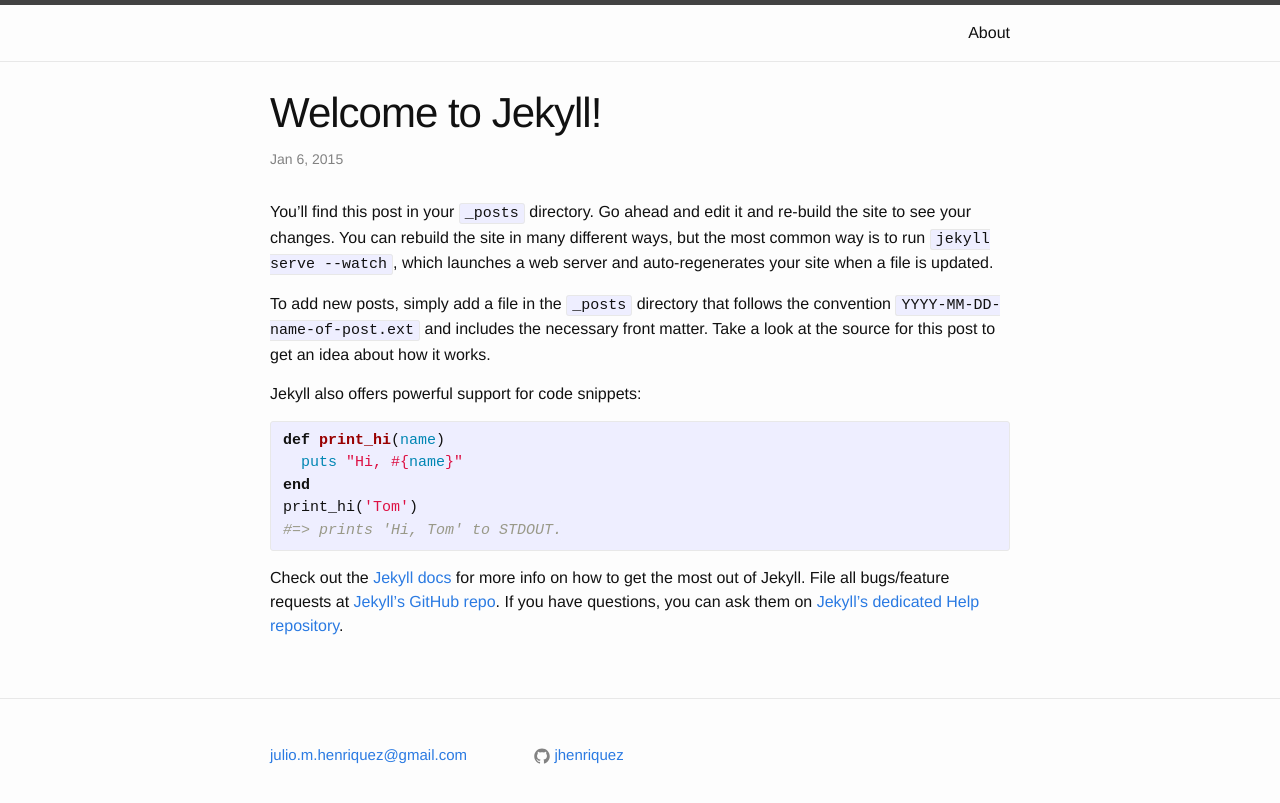
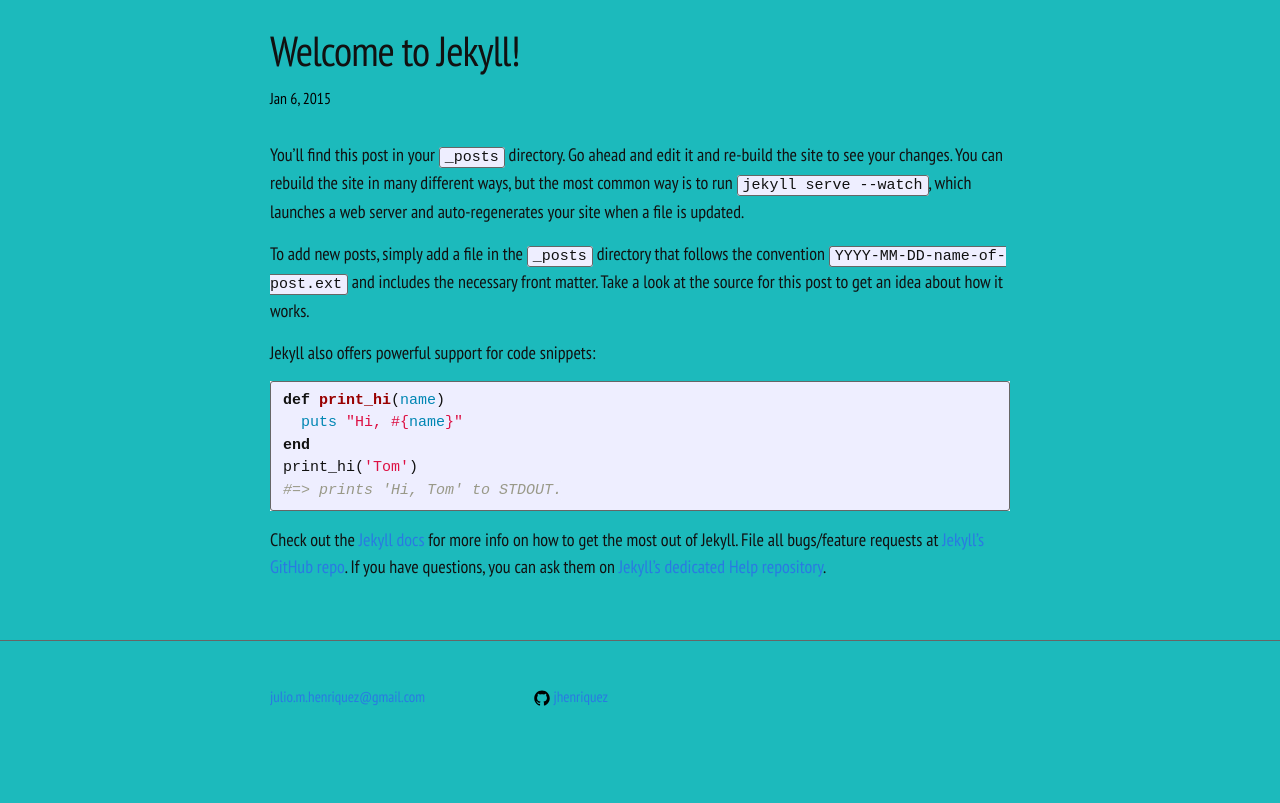
Before and after one commit to jhenriquez/jhenriquez.github.io.old, a Jekyll site: the page built from _posts/2015-01-06-welcome-to-jekyll.markdown, in a window 1280 px wide. Shown: the top 803 px of the page. Built offline with Jekyll 4.4.1, drawn with Linux system fonts in a browser that asks for light colours.

Commit message:
Added minimal changes to the jekyll generated blog pages.

```diff
--- a/_includes/head.html
+++ b/_includes/head.html
@@ -8,4 +8,5 @@
 
     <link rel="stylesheet" href="{{ "/css/main.css" | prepend: site.baseurl }}">
     <link rel="canonical" href="{{ page.url | replace:'index.html','' | prepend: site.baseurl | prepend: site.url }}">
+    <link href='http://fonts.googleapis.com/css?family=PT+Sans+Narrow|Open+Sans+Condensed:300' rel='stylesheet' type='text/css'>
 </head>
--- a/_layouts/default.html
+++ b/_layouts/default.html
@@ -4,8 +4,6 @@
   {% include head.html %}
 
   <body>
-
-    {% include header.html %}
 
     <div class="page-content">
       <div class="wrapper">
--- a/css/main.scss
+++ b/css/main.scss
@@ -6,18 +6,18 @@
 
 
 // Our variables
-$base-font-family: Helvetica, Arial, sans-serif;
-$base-font-size:   16px;
+$base-font-family: 'PT Sans Narrow', sans-serif;
+$base-font-size:   18px;
 $small-font-size:  $base-font-size * 0.875;
 $base-line-height: 1.5;
 
 $spacing-unit:     30px;
 
 $text-color:       #111;
-$background-color: #fdfdfd;
+$background-color: #1CBABC;
 $brand-color:      #2a7ae2;
 
-$grey-color:       #828282;
+$grey-color:       black;
 $grey-color-light: lighten($grey-color, 40%);
 $grey-color-dark:  darken($grey-color, 25%);
 
```
